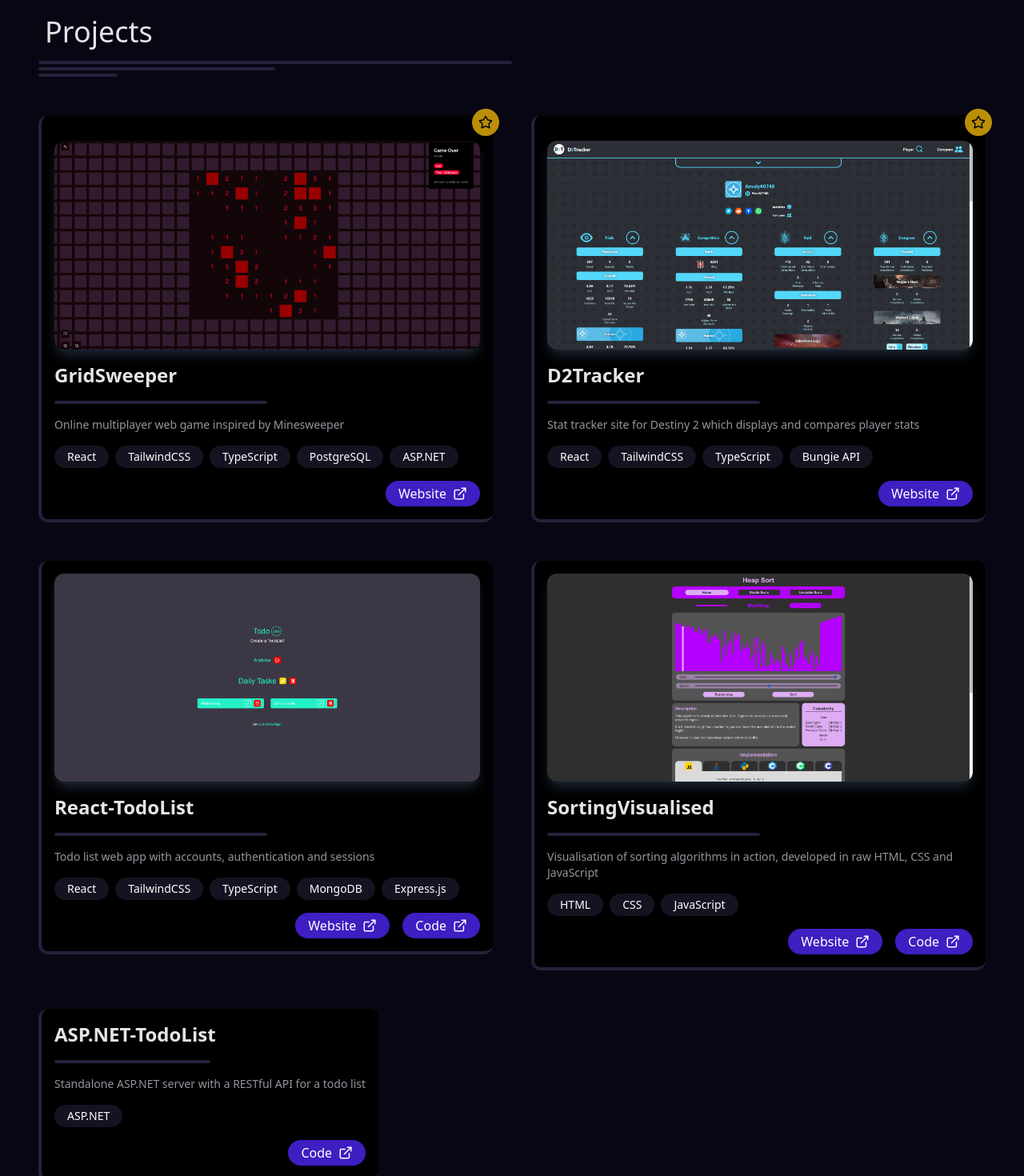
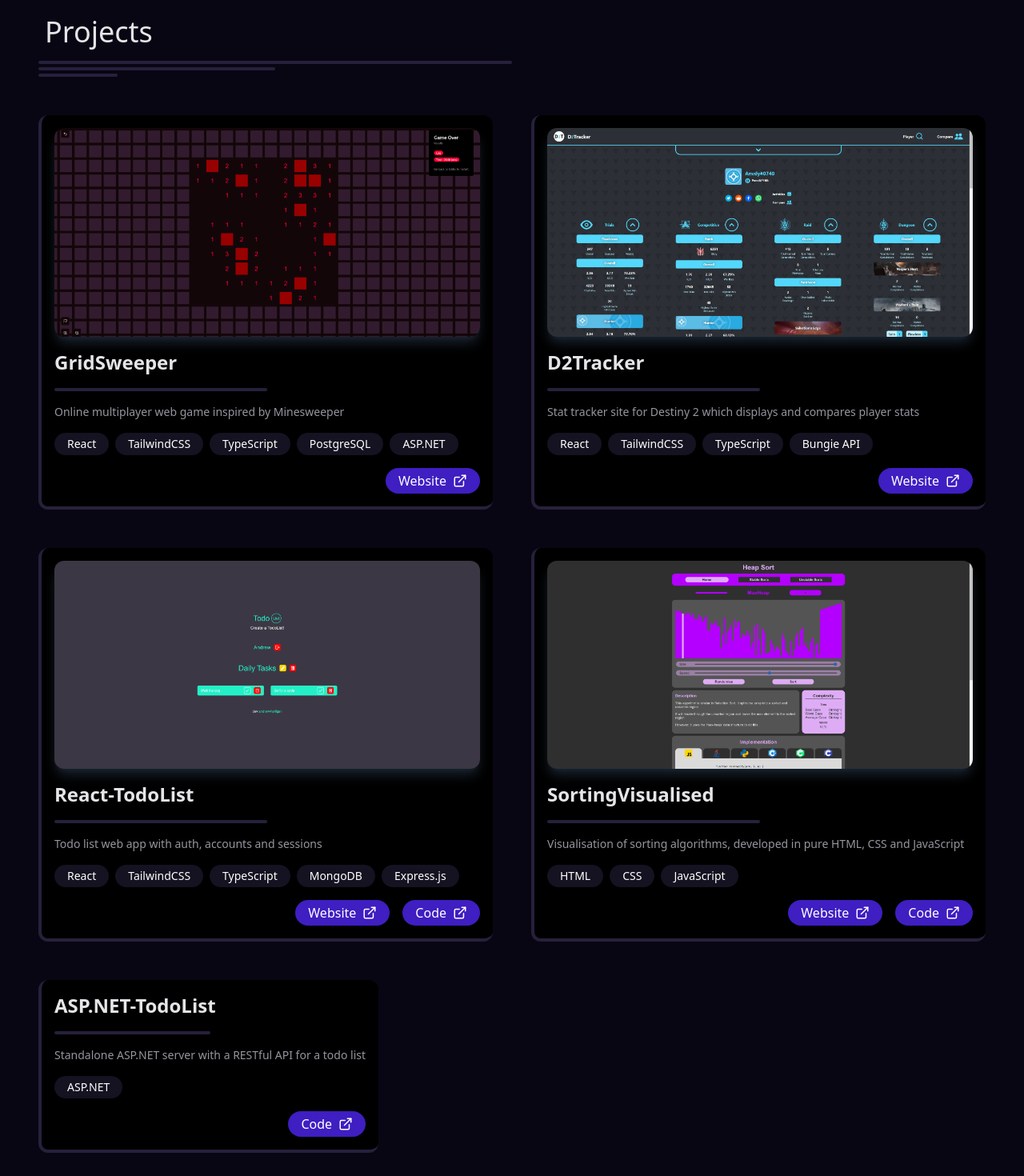
Before and after one commit to andrew-holligan/Portfolio, a React (Vite) app in the folder client/: page / in a window 1280 px wide. Shown: the part 940-2410 px from the top of the page at 80% size. Built offline with nearby package versions, Linux system fonts and the light colour scheme.

Commit message:
chore: refactoring

```diff
--- a/client/src/App.tsx
+++ b/client/src/App.tsx
@@ -4,6 +4,7 @@ import Navbar from "./components/navbar/Navbar";
 import About from "./views/about/About";
 import Projects from "./views/projects/Projects";
 import Journey from "./views/journey/Journey";
+import Contact from "./views/contact/Contact";
 
 function AppContent() {
   return (
@@ -14,6 +15,7 @@ function AppContent() {
         <About />
         <Projects />
         <Journey />
+        <Contact />
       </main>
     </>
   );
--- /dev/null
+++ b/client/src/components/heading/Heading.tsx
@@ -0,0 +1,14 @@
+import HeadingUnderline from "./HeadingUnderline";
+
+function Heading({ title }: { title: string }) {
+  return (
+    <header className="space-y-2">
+      <h2 className="p-2 text-4xl text-foreground max-xl:text-3xl max-md:text-2xl max-sm:text-xl">
+        {title}
+      </h2>
+      <HeadingUnderline />
+    </header>
+  );
+}
+
+export default Heading;
--- /dev/null
+++ b/client/src/views/contact/Contact.tsx
@@ -0,0 +1,11 @@
+import Heading from "../../components/heading/Heading";
+
+function Contact() {
+  return (
+    <section id="contact" className="my-32 flex flex-col gap-12 px-12 py-24">
+      <Heading title={"Contact"} />
+    </section>
+  );
+}
+
+export default Contact;
--- a/client/src/views/journey/Journey.tsx
+++ b/client/src/views/journey/Journey.tsx
@@ -1,18 +1,10 @@
-import HeadingUnderline from "../../components/navbar/HeadingUnderline";
+import Heading from "../../components/heading/Heading";
 import Timeline from "./Timeline";
 
 function Journey() {
   return (
     <section id="journey" className="my-32 flex flex-col gap-12 px-12 py-24">
-      {/* HEADING */}
-      <header className="space-y-2">
-        <h2 className="p-2 text-4xl text-foreground max-xl:text-3xl max-md:text-2xl max-sm:text-xl">
-          Journey
-        </h2>
-        <HeadingUnderline />
-      </header>
-
-      {/* JOURNEY */}
+      <Heading title={"Journey"} />
       <Timeline />
     </section>
   );
--- a/client/src/views/journey/Timeline.tsx
+++ b/client/src/views/journey/Timeline.tsx
@@ -43,14 +43,7 @@ function Timeline() {
   return (
     <TimelineWrapper>
       {items.map((item, index) => (
-        <TimelineItem
-          key={index}
-          title={item.title}
-          subtitle={item.subtitle}
-          image={item.image}
-          content={item.content}
-          reverse={index % 2 === 0}
-        />
+        <TimelineItem key={index} {...item} reverse={index % 2 === 0} />
       ))}
     </TimelineWrapper>
   );
--- /dev/null
+++ b/client/src/views/projects/ProjectList.tsx
@@ -0,0 +1,65 @@
+import GridSweeperAsset from "../../assets/projects/gridsweeper.png";
+import D2TrackerAsset from "../../assets/projects/d2tracker.png";
+import ReactTodoListAsset from "../../assets/projects/react-todolist.png";
+import SortingVisualisedAsset from "../../assets/projects/sorting-visualised.png";
+
+import Project from "./Project";
+
+function ProjectList() {
+  const items = [
+    {
+      title: "GridSweeper",
+      image: GridSweeperAsset,
+      description: ["Online multiplayer web game inspired by Minesweeper"],
+      website: "https://gridsweeper.net/",
+      tags: ["React", "TailwindCSS", "TypeScript", "PostgreSQL", "ASP.NET"],
+    },
+    {
+      title: "D2Tracker",
+      image: D2TrackerAsset,
+      description: [
+        "Stat tracker site for Destiny 2 which displays and compares player stats",
+      ],
+      website: "https://d2tracker.net/",
+      tags: ["React", "TailwindCSS", "TypeScript", "Bungie API"],
+    },
+    {
+      title: "React-TodoList",
+      image: ReactTodoListAsset,
+      description: ["Todo list web app with auth, accounts and sessions"],
+      website: "https://manage-todolist.netlify.app/",
+      code: "https://github.com/andrew-holligan/React-TodoList",
+      tags: ["React", "TailwindCSS", "TypeScript", "MongoDB", "Express.js"],
+    },
+    {
+      title: "SortingVisualised",
+      image: SortingVisualisedAsset,
+      description: [
+        "Visualisation of sorting algorithms, developed in pure HTML, CSS and JavaScript",
+      ],
+      website: "https://sortingvisualised.netlify.app/",
+      code: "https://github.com/andrew-holligan/SortingVisualised",
+      tags: ["HTML", "CSS", "JavaScript"],
+    },
+    {
+      title: "ASP.NET-TodoList",
+      description: [
+        "Standalone ASP.NET server with a RESTful API for a todo list",
+      ],
+      code: "https://github.com/andrew-holligan/ASP.NET-TodoList",
+      tags: ["ASP.NET"],
+    },
+  ];
+
+  return (
+    <ul className="flex flex-wrap gap-12">
+      {items.map((item, index) => (
+        <li key={index}>
+          <Project {...item} />
+        </li>
+      ))}
+    </ul>
+  );
+}
+
+export default ProjectList;
--- a/client/src/views/projects/Projects.tsx
+++ b/client/src/views/projects/Projects.tsx
@@ -1,99 +1,11 @@
-import GridSweeperAsset from "../../assets/projects/gridsweeper.png";
-import D2TrackerAsset from "../../assets/projects/d2tracker.png";
-import ReactTodoListAsset from "../../assets/projects/react-todolist.png";
-import SortingVisualisedAsset from "../../assets/projects/sorting-visualised.png";
-
-import HeadingUnderline from "../../components/navbar/HeadingUnderline";
-import Project from "./Project";
+import Heading from "../../components/heading/Heading";
+import ProjectList from "./ProjectList";
 
 function Projects() {
   return (
     <section id="projects" className="my-32 flex flex-col gap-12 px-12 py-24">
-      {/* HEADING */}
-      <header className="space-y-2">
-        <h2 className="p-2 text-4xl text-foreground max-xl:text-3xl max-md:text-2xl max-sm:text-xl">
-          Projects
-        </h2>
-        <HeadingUnderline />
-      </header>
-
-      {/* PROJECTS */}
-      <ul className="flex flex-wrap gap-12">
-        <li>
-          <Project
-            star={true}
-            title={"GridSweeper"}
-            image={GridSweeperAsset}
-            description={[
-              "Online multiplayer web game inspired by Minesweeper",
-            ]}
-            website={"https://gridsweeper.net/"}
-            tags={[
-              "React",
-              "TailwindCSS",
-              "TypeScript",
-              "PostgreSQL",
-              "ASP.NET",
-            ]}
-          />
-        </li>
-
-        <li>
-          <Project
-            star={true}
-            title={"D2Tracker"}
-            image={D2TrackerAsset}
-            description={[
-              "Stat tracker site for Destiny 2 which displays and compares player stats",
-            ]}
-            website={"https://d2tracker.net/"}
-            tags={["React", "TailwindCSS", "TypeScript", "Bungie API"]}
-          />
-        </li>
-
-        <li>
-          <Project
-            title={"React-TodoList"}
-            image={ReactTodoListAsset}
-            description={[
-              "Todo list web app with accounts, authentication and sessions",
-            ]}
-            website={"https://manage-todolist.netlify.app/"}
-            code={"https://github.com/andrew-holligan/React-TodoList"}
-            tags={[
-              "React",
-              "TailwindCSS",
-              "TypeScript",
-              "MongoDB",
-              "Express.js",
-            ]}
-          />
-        </li>
-
-        <li>
-          <Project
-            title={"SortingVisualised"}
-            image={SortingVisualisedAsset}
-            description={[
-              "Visualisation of sorting algorithms in action, developed in raw HTML, CSS and JavaScript",
-            ]}
-            website={"https://sortingvisualised.netlify.app/"}
-            code={"https://github.com/andrew-holligan/SortingVisualised"}
-            tags={["HTML", "CSS", "JavaScript"]}
-          />
-        </li>
-
-        <li>
-          <Project
-            title={"ASP.NET-TodoList"}
-            description={[
-              "Standalone ASP.NET server with a RESTful API for a todo list",
-            ]}
-            code={"https://github.com/andrew-holligan/ASP.NET-TodoList"}
-            tags={["ASP.NET"]}
-          />
-        </li>
-      </ul>
+      <Heading title={"Projects"} />
+      <ProjectList />
     </section>
   );
 }
```
Also changed, not shown: client/src/components/heading/HeadingUnderline.tsx (renamed from client/src/components/navbar/HeadingUnderline.tsx).
